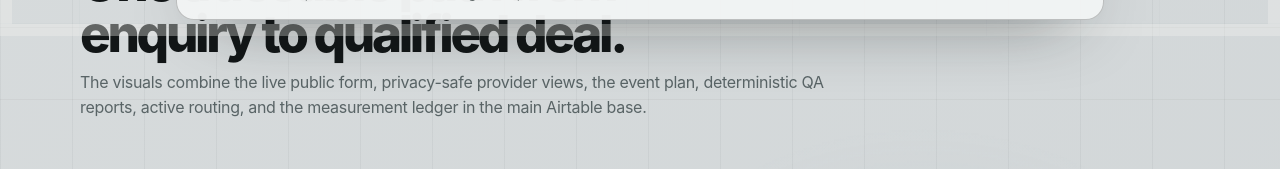
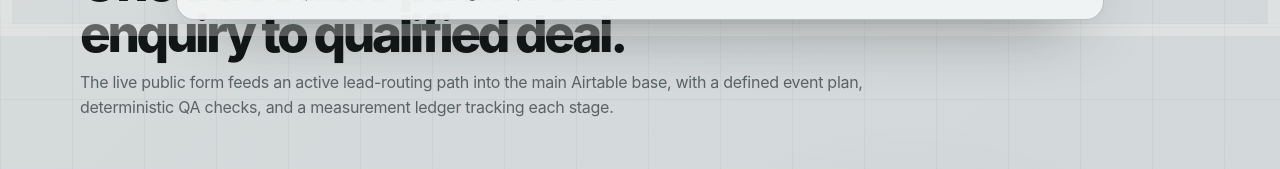
Before and after one commit to stefan-mcf/smsystems.au, a Next.js app: page /work/conversion-measurement-inbound-lead-system in a window 1280 px wide. Shown: the part 764-933 px from the top of the page. Built offline with nearby package versions, Linux system fonts and the light colour scheme.

Commit message:
Describe conversion path directly

```diff
--- a/app/work/conversion-measurement-inbound-lead-system/page.tsx
+++ b/app/work/conversion-measurement-inbound-lead-system/page.tsx
@@ -54,9 +54,9 @@ export default function ConversionMeasurementInboundLeadPage() {
             One traceable path from enquiry to qualified deal.
           </h2>
           <p>
-            The visuals combine the live public form, privacy-safe provider
-            views, the event plan, deterministic QA reports, active routing,
-            and the measurement ledger in the main Airtable base.
+            The live public form feeds an active lead-routing path into the
+            main Airtable base, with a defined event plan, deterministic QA
+            checks, and a measurement ledger tracking each stage.
           </p>
         </div>
 
```
